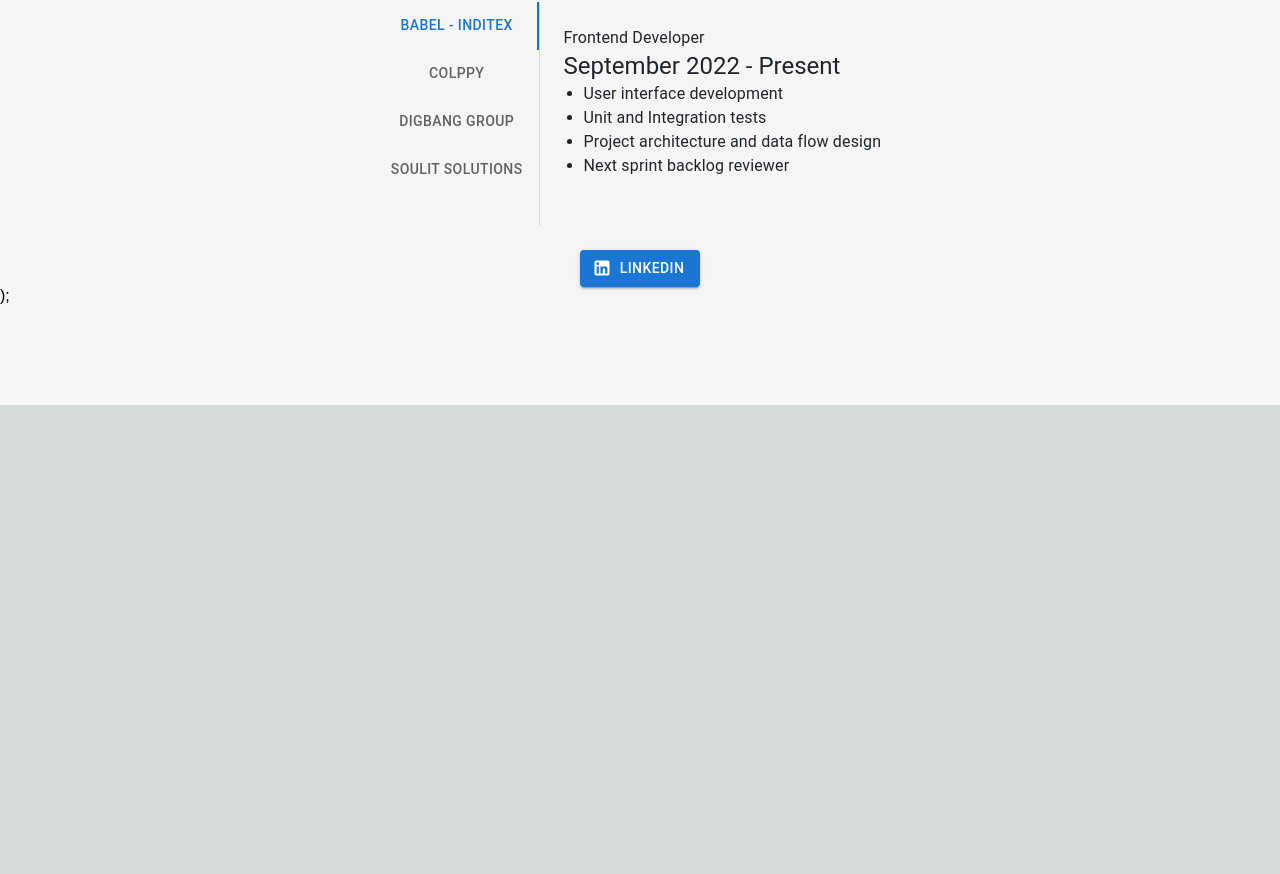
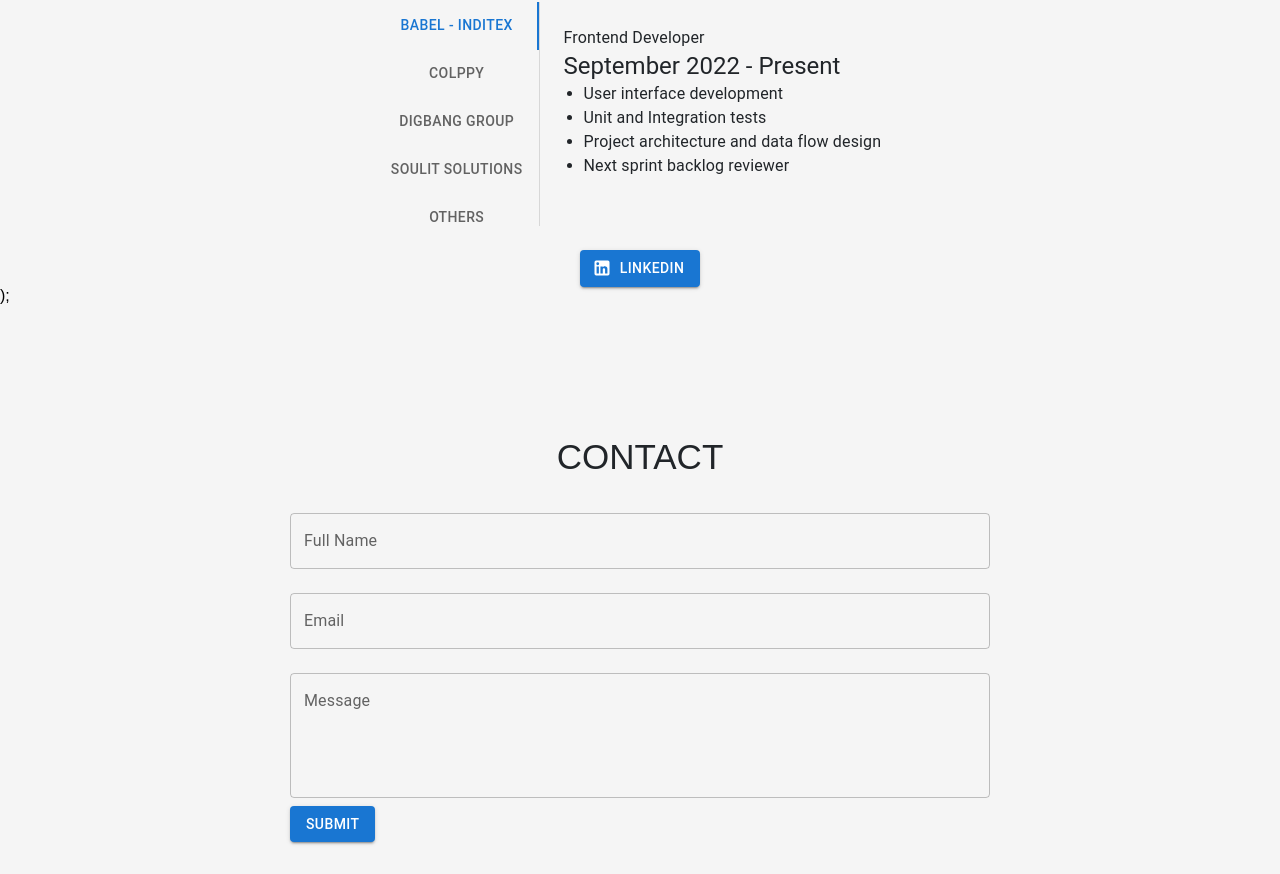
Before and after one commit to LucianoSantillan/resume, a Next.js app: page / in a window 1280 px wide. Shown: the part 1511-2385 px from the top of the page. Before the commit the page ends 1916 px from the top, so only its background shows below. Built offline with nearby package versions, Linux system fonts and the light colour scheme.

Commit message:
contact form

```diff
--- /dev/null
+++ b/pages/components/ContactForm/ContactForm.module.css
@@ -0,0 +1,7 @@
+.aboutSectionTitle {
+    font-size: 35px;
+    margin-bottom: 20px;
+    display: flex;
+    flex-direction: column;
+    align-items: center;
+  }
--- /dev/null
+++ b/pages/components/ContactForm/ContactForm.tsx
@@ -0,0 +1,147 @@
+import { Box, Button, TextField, Typography } from "@mui/material";
+import { useState } from "react";
+import styles from "./ContactForm.module.css";
+
+interface FormData {
+  fullName: string;
+  email: string;
+  message: string;
+}
+
+const ContactForm = () => {
+  const [formData, setFormData] = useState<FormData>({
+    fullName: "",
+    email: "",
+    message: "",
+  });
+  const [errors, setErrors] = useState({
+    fullName: false,
+    email: false,
+    message: false,
+  });
+
+  const handleFormChange = (
+    e: React.ChangeEvent<HTMLInputElement | HTMLTextAreaElement>
+  ) => {
+    setFormData({
+      ...formData,
+      [e.target.name]: e.target.value,
+    });
+  };
+
+  const validateFields = () => {
+    const { fullName, email, message } = formData;
+    const fullNameError = !fullName;
+    const emailError = !/^[^\s@]+@[^\s@]+\.[^\s@]+$/.test(email);
+    const messageError = !message;
+
+    setErrors({
+      fullName: fullNameError,
+      email: emailError,
+      message: messageError,
+    });
+
+    return !fullNameError && !emailError && !messageError;
+  };
+
+  const handleBlur = (
+    e: React.FocusEvent<HTMLInputElement | HTMLTextAreaElement>
+  ) => {
+    const { name, value } = e.target;
+    let error = false;
+    if (name === "fullName") {
+      error = !value;
+    } else if (name === "email") {
+      error = !/^[^\s@]+@[^\s@]+\.[^\s@]+$/.test(value);
+    } else if (name === "message") {
+      error = !value;
+    }
+
+    setErrors({
+      ...errors,
+      [name]: error,
+    });
+  };
+
+  const handleSubmit = async (e: React.FormEvent<HTMLFormElement>) => {
+    e.preventDefault();
+    const isValid = validateFields();
+    if (isValid) {
+        try {
+            const response = await fetch("https://formspree.io/f/xbjezpnk", {
+                method: "POST",
+                headers: {
+                    "Content-Type": "application/json",
+                },
+                body: JSON.stringify(formData),
+            });
+            if (response.ok) {
+                alert("Your message has been sent!");
+                setFormData({
+                    fullName: "",
+                    email: "",
+                    message: "",
+                });
+            } else {
+                alert("There was an error sending your message. Please try again later.");
+            }
+        } catch (error) {
+            console.error(error);
+            alert("There was an error sending your message. Please try again later.");
+        }
+    }
+};
+
+  return (
+    <Box id="contact-section" sx={{ bgcolor: "#f5f5f5", p: 4, color: "#212529" }}>
+      <form onSubmit={handleSubmit} style={{maxWidth: '700px', margin: 'auto'}}>
+        <div className={styles.aboutSectionTitle}>CONTACT</div>
+        <TextField
+          name="fullName"
+          label="Full Name"
+          variant="outlined"
+          value={formData.fullName}
+          onChange={handleFormChange}
+          onBlur={handleBlur}
+          error={errors.fullName}
+          helperText={errors.fullName && "Please enter your full name."}
+          fullWidth
+          margin="normal"
+          autoComplete="off"
+        />
+        <TextField
+          name="email"
+          label="Email"
+          variant="outlined"
+          value={formData.email}
+          onChange={handleFormChange}
+          onBlur={handleBlur}
+          error={errors.email}
+          helperText={errors.email && "Please enter a valid email."}
+          fullWidth
+          margin="normal"
+          autoComplete="off"
+        />
+        <TextField
+          name="message"
+          label="Message"
+          variant="outlined"
+          value={formData.message}
+          onChange={handleFormChange}
+          onBlur={handleBlur}
+          error={errors.message}
+          helperText={errors.message && "Please enter a message."}
+          fullWidth
+          multiline
+          rows={4}
+          margin="normal"
+        />
+        <Button variant="contained" color="primary" type="submit">
+          Submit
+        </Button>
+      </form>
+    </Box>
+  );
+};
+
+export default ContactForm;
--- a/pages/components/ExperienceTab/ExperienceTab.tsx
+++ b/pages/components/ExperienceTab/ExperienceTab.tsx
@@ -71,6 +71,14 @@ export default function VerticalTabs() {
       "User interface development",
       "React classes initiation"
     ]
+  },
+  {
+    position: "ASP.NET MVC FullStack developer",
+    company: "Others",
+    dates: "July 2018 - August 2019 (13 months)",
+    tasks: [
+      "FullStack development"
+    ]
   }
   ];
 
--- /dev/null
+++ b/pages/components/Navbar/Navbar.tsx
@@ -0,0 +1,24 @@
+import { AppBar, Button, Toolbar } from '@mui/material';
+import { scroller as scroll } from 'react-scroll';
+
+const handleClick = (elementId: string) => {
+  scroll.scrollTo(elementId, {
+    duration: 1000, // Duration of the animation
+    delay: 0, // Delay before scrolling starts
+    smooth: 'easeInOutQuint' // Easing function
+  });
+};
+
+function Navbar() {
+  return (
+    <AppBar position="fixed" sx={{backgroundColor: "#fff", color: 'black', top: 0}}>
+      <Toolbar style={{ justifyContent: 'center' }}>
+        <Button onClick={() => handleClick("about-section")} color="inherit">About</Button>
+        <Button onClick={() => handleClick("skills-and-experience-section")} color="inherit">Experience</Button>
+        <Button onClick={() => handleClick("contact-section")} color="inherit">Contact</Button>
+      </Toolbar>
+    </AppBar>
+  );
+}
+
+export default Navbar;
--- a/pages/index.tsx
+++ b/pages/index.tsx
@@ -8,6 +8,8 @@ import { useState } from 'react';
 import VerticalTabs from './components/ExperienceTab/ExperienceTab';
 import Button from '@mui/material/Button';
 import LinkedInIcon from '@mui/icons-material/LinkedIn';
+import Navbar from './components/Navbar/Navbar';
+import Form from './components/ContactForm/ContactForm';
 
 interface TabPanelProps {
   children?: React.ReactNode;
@@ -55,9 +57,10 @@ export default function Home() {
         <link rel="icon" href="/favicon.ico" />
       </Head>
       <main className={styles.main}>
+        <Navbar></Navbar>
         <Banner />
         <About />
-        <div className={styles.skillsAndExperience}>
+        <div id='skills-and-experience-section' className={styles.skillsAndExperience}>
           <Box sx={{
             width: '100%', display: 'flex', flexDirection: 'column', alignItems: 'center'
           }}>
@@ -86,7 +89,7 @@ export default function Home() {
           <Button
             variant="contained"
             startIcon={<LinkedInIcon />}
-            href="https://www.linkedin.com/"
+            href="https://www.linkedin.com/in/luciano-santill%C3%A1n-b11ab4178/"
             target="_blank"
             rel="noopener"
             className={styles.linkedInButton}
@@ -95,6 +98,7 @@ export default function Home() {
           </Button>
           );
         </div>
+        <Form></Form>
       </main>
     </>
   )
```
